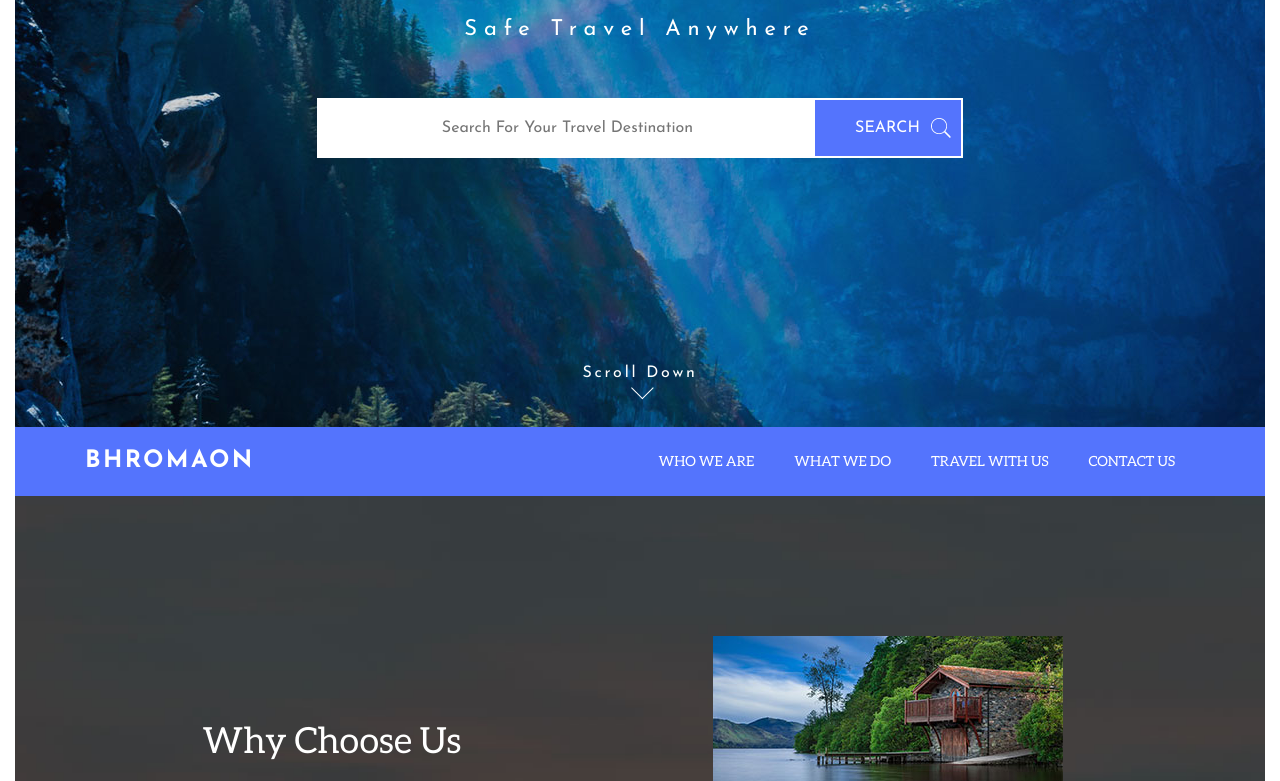
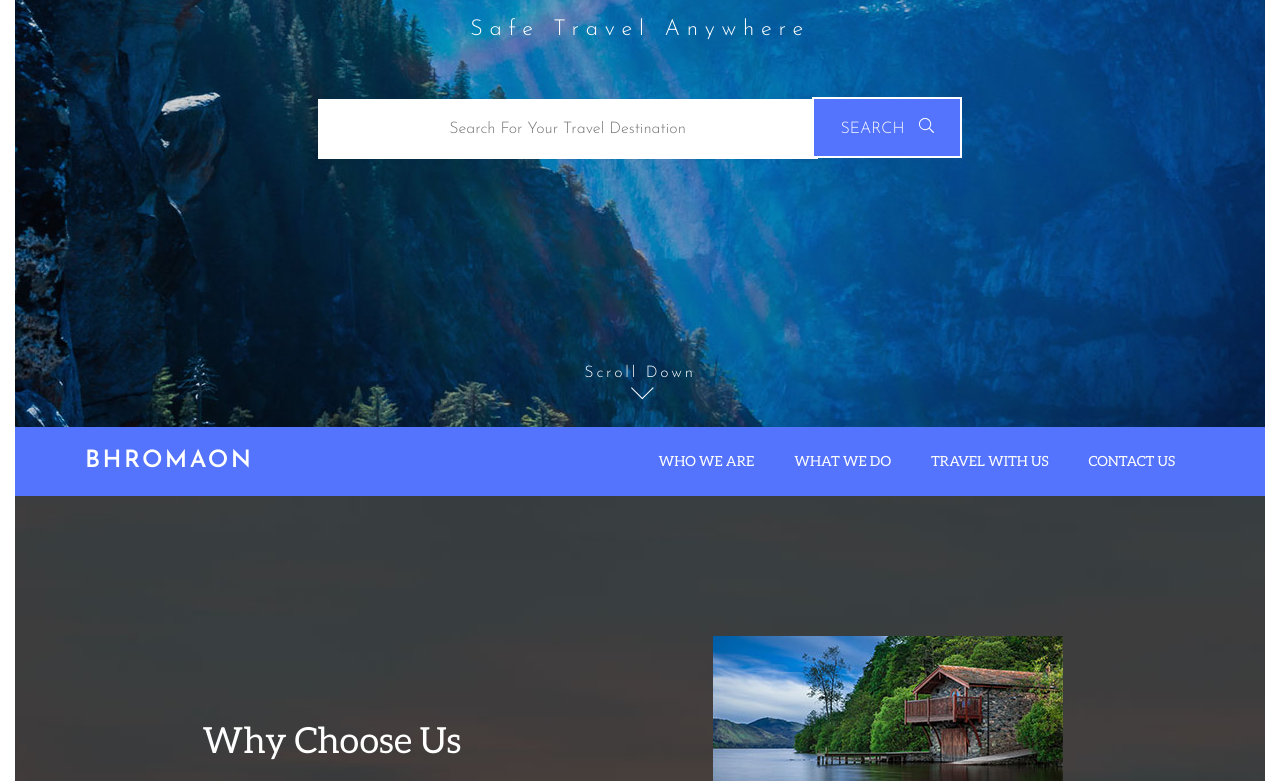
Before and after one commit to viktor-beet-root/exam, a plain HTML site: page guntsovIgor/index.html in a window 1280 px wide. Shown: the part 339-1120 px from the top of the page. Drawn offline with Linux system fonts and the light colour scheme.

Commit message:
all fixed

```diff
--- a/guntsovIgor/index.html
+++ b/guntsovIgor/index.html
@@ -17,7 +17,7 @@
             <p class="header__text">Safe Travel Anywhere</p>
             <form action="#" class="search" method="POST">
                 <input type="text" class="search__input" placeholder="Search For Your Travel Destination">
-                <button type="submit" class="search__button">SEARCH</button>
+                <button type="submit" class="search__button">SEARCH <svg class="search_logo" role="img"  viewBox="0 0 512 512" ><path fill="currentColor" d="M508.5 481.6l-129-129c-2.3-2.3-5.3-3.5-8.5-3.5h-10.3C395 312 416 262.5 416 208 416 93.1 322.9 0 208 0S0 93.1 0 208s93.1 208 208 208c54.5 0 104-21 141.1-55.2V371c0 3.2 1.3 6.2 3.5 8.5l129 129c4.7 4.7 12.3 4.7 17 0l9.9-9.9c4.7-4.7 4.7-12.3 0-17zM208 384c-97.3 0-176-78.7-176-176S110.7 32 208 32s176 78.7 176 176-78.7 176-176 176z" class=""></path></svg></button>
             </form>
         </section>
         <a class="header__scroll scroll" href="#choose">
@@ -44,18 +44,18 @@
         </nav>
     </header>
     <main class="main">
-        <div class="choose" id="choose">
-            <section class="choose__section container">
-                <h1 class="choose__title">Why Choose Us</h1>
+        <section class="choose" id="choose">
+            <div class="choose__section container">
+                <h2 class="choose__title">Why Choose Us</h2>
                 <p class="choose__text">Tion and dislike men who are so beguiled and demoralized by desire by the charms of pleasure of the moment, so blinded by desire, that they cannot foresee </p>
                 <p class="choose__text">Ddislike men who are so beguiled and demoralized by the charms of pleasure of the moment, so blinded by desire, that.</p>
                 <a href="#" class="choose__link">Explore Places </a>
-            </section>
+            </div>
             <div class="choose__images images container">
                 <img class="images__item images__item_left" src="img/lake.jpg" alt="lake">
                 <img class="images__item images__item_right" src="img/mountian.jpg" alt="mountain">
             </div>
-        </div>
+        </section>
         <div class="main__way">
             <div class="way container">
                 <div class="way__item">
@@ -76,11 +76,11 @@
             <div class="container ">
                 <div class=" book book_position-left">
                     <div class="book__country ">
-                    Spain
+                        <strong class="book__country_name">Spain</strong>
                     </div>
-                    <h1 class="book__title">
+                    <h2 class="book__title">
                         Grand Spain Madrid
-                    </h1>
+                    </h2>
                     <p class="book__text">
                         But I must explain to you how all this mistaken idea of account to denouncing pleasure and praising pain was account  born and I account will give you a complete account of the system
                     </p>
@@ -94,11 +94,11 @@
             <div class="container">
                     <div class=" book book_position-right">
                     <div class="book__country">
-                        Spain
+                        <strong class="book__country_name">Spain</strong>
                     </div>
-                    <h1 class="book__title">
+                    <h2 class="book__title">
                         Grand Spain Madrid
-                    </h1>
+                    </h2>
                     <p class="book__text">
                         But I must explain to you how all this mistaken idea of account to denouncing pleasure and praising pain was account  born and I account will give you a complete account of the system
                     </p>
@@ -111,9 +111,9 @@
         <div class="main__comments">
             <div class="container">
                 <section class="comments">
-                    <h1 class="comments__title">
+                    <h2 class="comments__title">
                     What Our  Tourist Say
-                    </h1>
+                    </h2>
                     <div class="comments__item">
                         <img src="img/mount2.jpg" alt="" class="comments__image">
                         <div class="comments__block">
--- a/guntsovIgor/src/_comments.scss
+++ b/guntsovIgor/src/_comments.scss
@@ -9,7 +9,7 @@
     text-align: center;
 
     &__title {
-        font-family: 'Aleo';
+        font-family: $secondaryMainFont;
         font-size: 36px;
         color:$textColor;
         margin-bottom: 90px;
--- a/guntsovIgor/src/_fonts.scss
+++ b/guntsovIgor/src/_fonts.scss
@@ -1,5 +1,5 @@
-@include fontFace($defaultFont, 'normal', 400, "../fonts/josefin-sans-v16-latin-regular");
+@include fontFace($defaultFont, 'normal', 300, "../fonts/josefin-sans-v16-latin-300");
 
-@include fontFace($defaultFont, 'normal', 700, "../fonts/josefin-sans-v16-latin-700");
+@include fontFace($defaultFont, 'normal', 600, "../fonts/josefin-sans-v16-latin-600");
 
 @include fontFace($secondaryFont, 'normal', 400, "../fonts/aleo-regular-webfont");
--- a/guntsovIgor/src/_header.scss
+++ b/guntsovIgor/src/_header.scss
@@ -50,22 +50,17 @@
 
         &__button {
             min-width: 150px;
-            height:60px;
+            height:61px;
             background-color: $navColor;
             margin-left: -10px;
             border: 2px solid $textColor;
             color:$textColor;
-            position: relative;
 
-            &::after {
-                content: '';
-                position: absolute;
-                width:20px;
-                height:20px;
-                right:10px;
-                top:50%;
-                transform:translateY(-50%);
-                background: url('../img/search.png') no-repeat;
+            &:hover {
+                background-color: $searchBgColor;
+                color: $navColor;
+                cursor: pointer;
+                border:1px solid $navColor;
             }
 
             @media screen and (max-width: 710px) {
@@ -227,3 +222,10 @@
     color:$textColor;
     }
 }
+
+.search_logo {
+    width:15px;
+    height:15px;
+    margin-left:10px;
+
+}
--- a/guntsovIgor/src/_vars.scss
+++ b/guntsovIgor/src/_vars.scss
@@ -8,7 +8,7 @@ $secondaryMainFont: $secondaryFont, $fallbackFont;
 
 $defaultFontSize: 16px;
 $defaultLineHeight: 1.625;
-$deafultFontWeight: 400;
+$deafultFontWeight: 300;
 
 $blue: #5474fd;
 $white: white;
@@ -16,6 +16,7 @@ $lightWhite: #e8e8e8;
 $brown: #333333;
 $darkBrown: #232323;
 $red: red;
+$darkWhite: #f2f3f4;
 
 
 $navColor: $blue;
@@ -24,3 +25,4 @@ $blockTextColor: $lightWhite;
 $commentsBgColor: $brown;
 $footerBgColor: $darkBrown;
 $footerIconColor: $red;
+$searchBgColor: $darkWhite;
```
Also changed, not shown: guntsovIgor/css/style.css, guntsovIgor/fonts/josefin-sans-v16-latin-300.woff (added), guntsovIgor/fonts/josefin-sans-v16-latin-300.woff2 (added), guntsovIgor/fonts/josefin-sans-v16-latin-600.woff (added), guntsovIgor/fonts/josefin-sans-v16-latin-600.woff2 (added), guntsovIgor/fonts/josefin-sans-v16-latin-700.woff (deleted), guntsovIgor/fonts/josefin-sans-v16-latin-700.woff2 (deleted), guntsovIgor/fonts/josefin-sans-v16-latin-regular.woff (deleted), guntsovIgor/fonts/josefin-sans-v16-latin-regular.woff2 (deleted).
